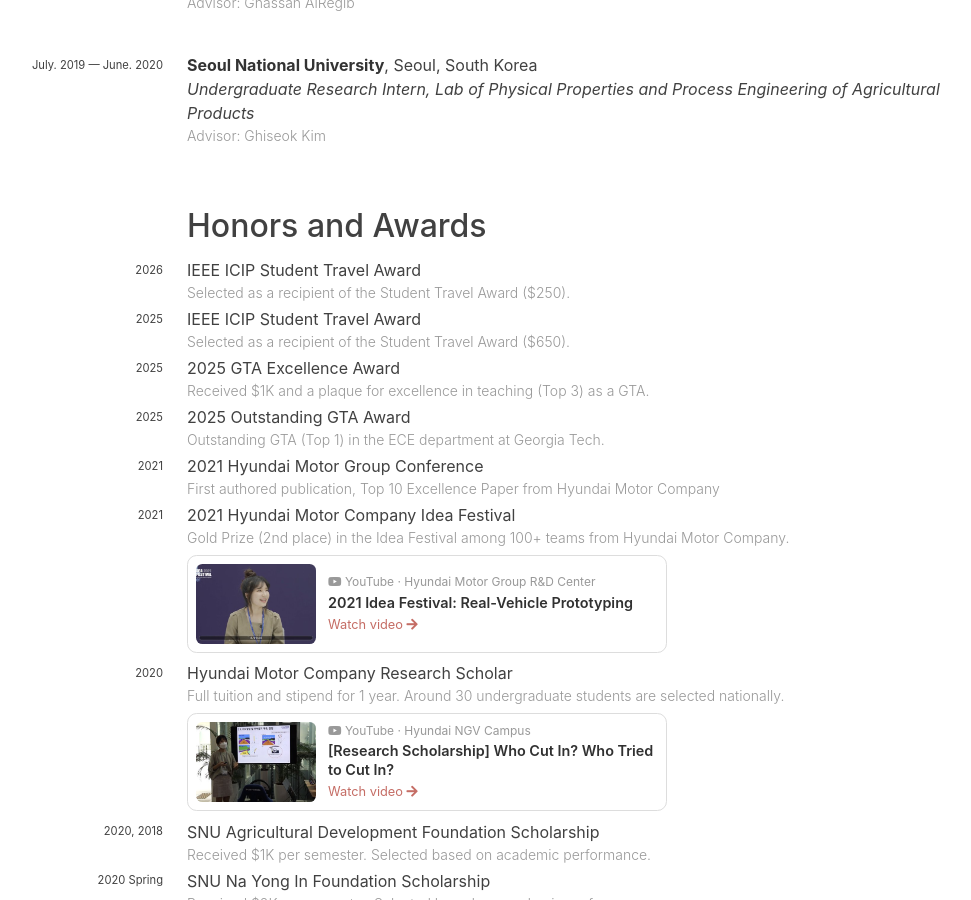
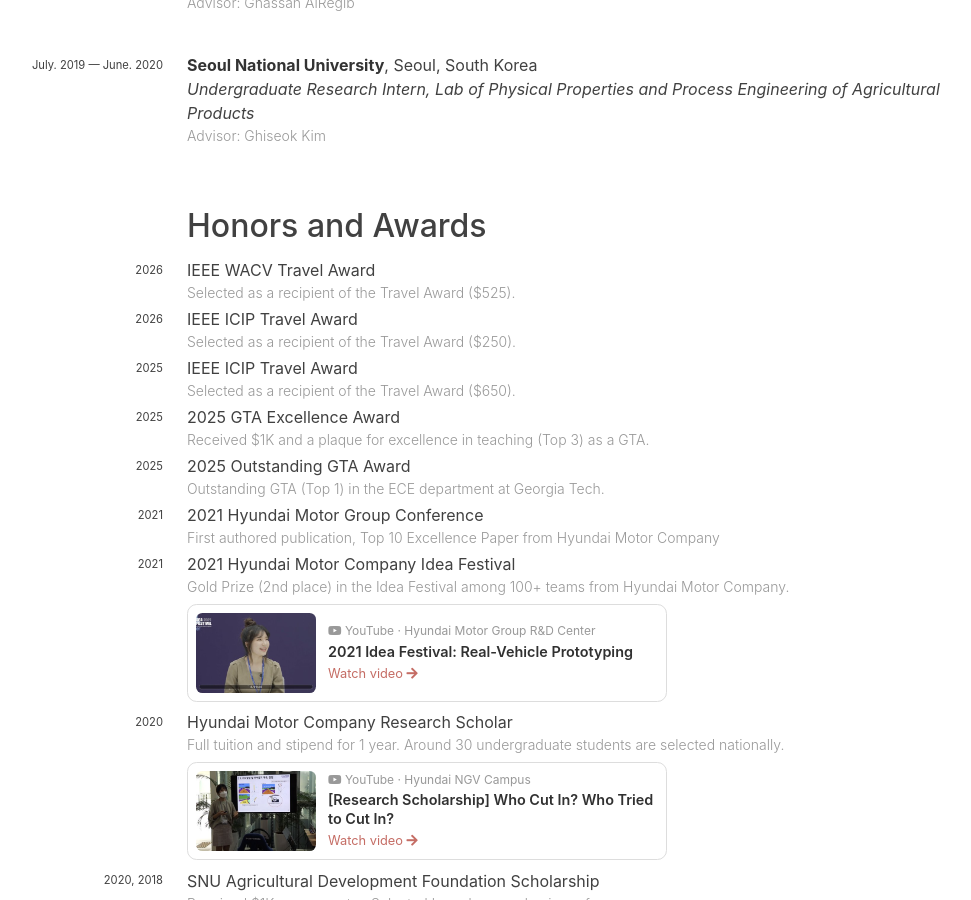
Before and after one commit to skvictoria/skvictoria.github.io, a Jekyll site: the page built from cv.md, in a window 1280 px wide and 900 px high, scrolled down 1538 px. Shown: the whole window, without its empty margins (145-1116 px from the left). Built offline with Jekyll 4.4.1, drawn with Linux system fonts in a browser that asks for light colours; nearby versions of some CDN libraries; some web fonts are replaced.

Commit message:
Update awards with new travel award information

```diff
--- a/_data/awards.yaml
+++ b/_data/awards.yaml
@@ -1,9 +1,13 @@
-- name: IEEE ICIP Student Travel Award
-  description: "Selected as a recipient of the Student Travel Award ($250)."
+- name: IEEE WACV Travel Award
+  description: "Selected as a recipient of the Travel Award ($525)."
   year: "2026"
 
-- name: IEEE ICIP Student Travel Award
-  description: "Selected as a recipient of the Student Travel Award ($650)."
+- name: IEEE ICIP Travel Award
+  description: "Selected as a recipient of the Travel Award ($250)."
+  year: "2026"
+
+- name: IEEE ICIP Travel Award
+  description: "Selected as a recipient of the Travel Award ($650)."
   year: "2025"
 
 - name: 2025 GTA Excellence Award
```
